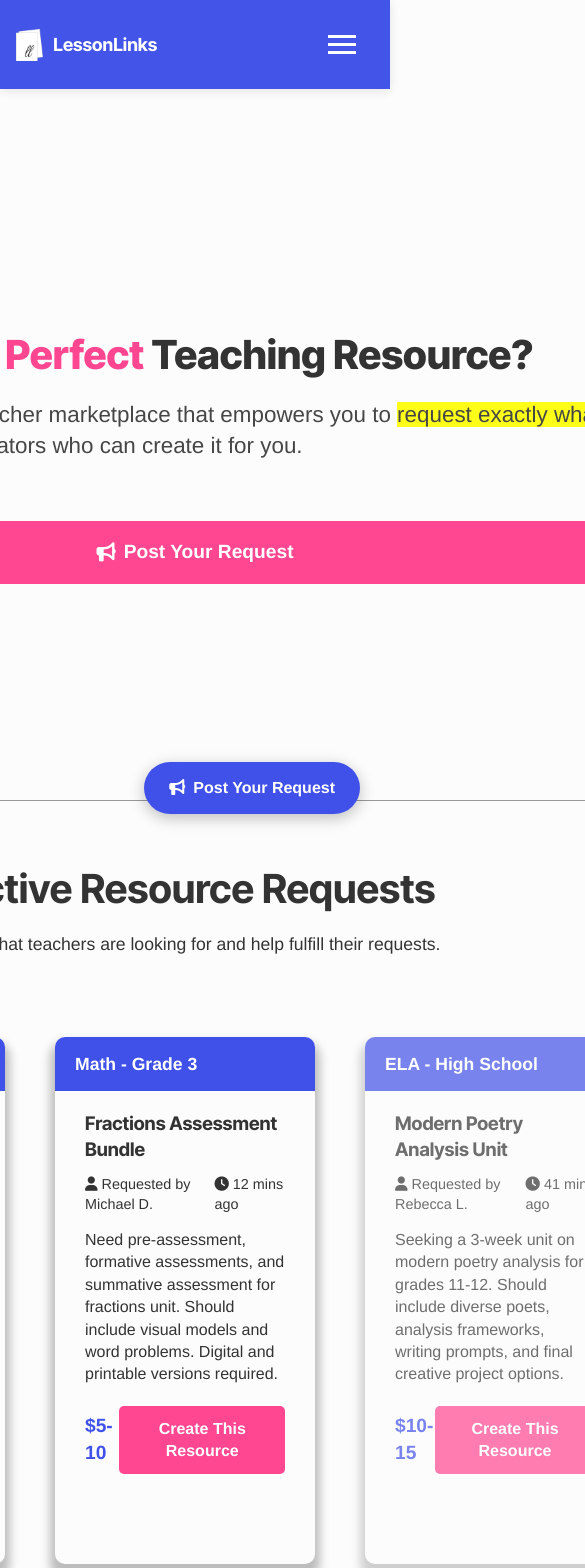
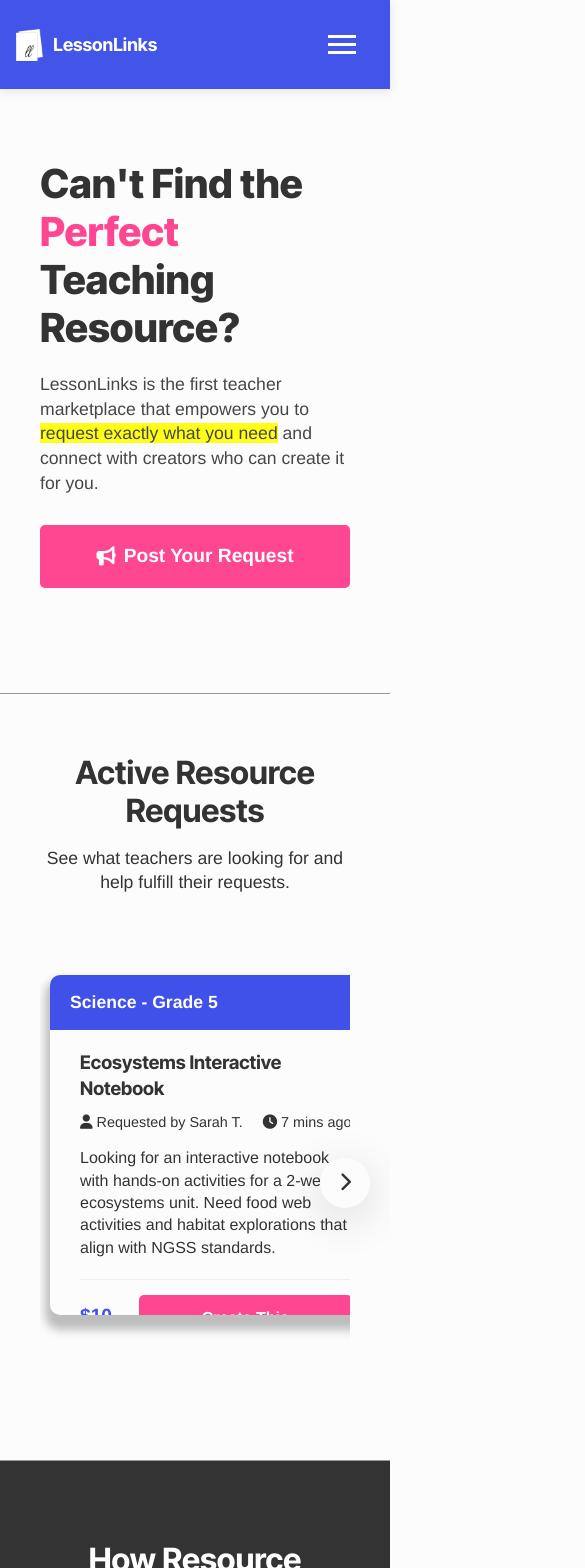
Before and after one commit to JoleneKearse/lessonLinks, a React (Vite) app in the folder client/: page / in a window 390 px wide. Shown: the top 1568 px of the page, 585 px wide, since content can reach past the window. Built offline with nearby package versions, Linux system fonts and the light colour scheme.

Commit message:
Make homepage responsive

```diff
--- a/client/src/pages/HomePage/HomePage.css
+++ b/client/src/pages/HomePage/HomePage.css
@@ -9,20 +9,32 @@
   background: var(--light);
   color: var(--dark);
   height: 100vh;
-  min-height: 700px;
+  min-height: 600px;
   max-height: 800px;
   position: relative;
   overflow: hidden;
   display: flex;
   align-items: center;
+  padding: 0 0;
+  width: 100%;
+  box-sizing: border-box;
 }
 
 .hero-content {
   display: flex;
   align-items: center;
-  padding: 80px 0;
+  padding: 60px 0;
   margin-top: 40px;
   width: 100%;
+  max-width: 1200px;
+  margin-left: auto;
+  margin-right: auto;
+  overflow-x: hidden;
+}
+
+.hero-text {
+  width: 100%;
+  max-width: 100%;
 }
 
 .hero h1 {
@@ -30,6 +42,7 @@
   font-weight: 800;
   margin-bottom: 20px;
   line-height: 1.2;
+  word-wrap: break-word;
 }
 
 .hero p {
@@ -37,6 +50,7 @@
   margin-bottom: 60px;
   opacity: 0.9;
   width: 100%;
+  max-width: 800px;
 }
 
 .hero-buttons {
@@ -75,6 +89,7 @@
   font-size: 2.5rem;
   color: var(--dark);
   margin-bottom: 15px;
+  line-height: 1.2
 }
 
 .section-title p {
@@ -125,8 +140,9 @@
   display: block !important;
 }
 
+/* Update the request cards for better responsiveness */
 .request-card, .see-all-card {
-  flex: 0 0 500px;
+  flex: 0 0 500px; /* Default size for larger screens */
   width: 500px;
   opacity: 0.7;
   transition: opacity 0.3s ease, transform 0.3s ease;
@@ -145,6 +161,9 @@
   transition: transform 0.3s ease;
   text-decoration: none;
   color: var(--dark);
+  display: flex;
+  flex-direction: column;
+  height: 340px; /* Set a fixed height for all cards */
 }
 
 .request-card:hover {
@@ -162,6 +181,9 @@
 
 .request-card-body {
   padding: 20px 30px;
+  display: flex;
+  flex-direction: column;
+  flex: 1; /* Take remaining space */
 }
 
 .request-card h3 {
@@ -179,12 +201,17 @@
 
 .request-description {
   margin-bottom: 20px;
+  overflow-y: auto; /* Allow scrolling if content is too long */
+  flex: 1; /* Take available space but allow CTA to be visible */
+  max-height: 150px; /* Limit height so CTA stays visible */
 }
 
 .request-cta {
   display: flex;
   justify-content: space-between;
   align-items: center;
+  padding-top: 15px; /* Add some spacing from the description */
+  border-top: 1px solid var(--pale-grey); /* Optional: visual separator */
 }
 
 .request-price {
@@ -318,10 +345,6 @@
   align-items: center;
 }
 
-.step-content:hover {
-  transform: scale(1.02);
-}
-
 .step-number {
   width: 50px;
   height: 50px;
@@ -340,10 +363,15 @@
 .process-step h3 {
   margin-bottom: 10px;
   color: var(--dark);
+  text-align: center;
 }
 
 .process-step p {
   color: var(--dark);
+  text-align: center;
+  flex-grow: 1;
+  display: flex;
+  align-items: center;
 }
 
 .process-connector {
@@ -371,9 +399,7 @@
 }
 
 .benefits-card {
-  flex: 1;
-  min-width: 300px;
-  max-width: 550px;
+  width: 400px;
   background: var(--light);
   border-radius: 12px;
   margin: 10px;
@@ -412,6 +438,7 @@
 
 .card-header h3 {
   font-size: 1.8rem;
+  line-height: 1.2;
   margin-bottom: 15px;
   color: var(--dark);
   display: flex;
@@ -501,15 +528,23 @@
     align-items: center;
   }
 
+  .section-title h2 {
+    font-size: 2.0rem;
+  }
+
+  .card-header h3 {
+    font-size: 1.6rem;
+  }
+
   .benefits-card {
-    width: 100%;
+    width: 380px;
   }
 }
 
 /* Floating Action Button */
 .floating-request-btn {
   position: fixed;
-  bottom: 30px;
+  bottom: 50px;
   right: 30px;
   background-color: var(--bright-bg);
   color: var(--pure-white);
@@ -518,7 +553,7 @@
   text-decoration: none;
   font-weight: bold;
   box-shadow: 0 4px 15px rgba(0, 0, 0, 0.25);
-  z-index: 1000;
+  z-index: 800;
   transition: all 0.3s ease;
 }
 
@@ -532,20 +567,41 @@
 }
 
 /* Responsive Styles */
+@media (max-width: 1200px) {
+  .hero h1 {
+    font-size: 4.5rem;
+  }
+
+  .hero p {
+    font-size: 1.3rem;
+  }
+}
+
 @media (max-width: 992px) {
   .hero-content {
-    grid-template-columns: 1fr;
+    display: flex;
+    flex-direction: column;
+    align-items: flex-start;
+    margin-top: 60px;
   }
 
   .hero {
-    padding-top: 100px;
+    min-height: 550px;
+    padding: 80px 0 60px 0;
+    height: auto;
+    display: block;
+  }
+
+  .hero h1 {
+    font-size: 3.8rem;
+  }
+
+  .hero p {
+    font-size: 1.25rem;
+    margin-bottom: 40px;
   }
 
   .hero-image {
-    display: none;
-  }
-
-  .process-connector {
     display: none;
   }
 
@@ -553,21 +609,51 @@
     flex-direction: column;
     align-items: center;
     gap: 30px;
+    position: relative;
+  }
+
+  .process-step {
+    width: 90vw;
+    height: 240px;
+    max-width: 400px;
+  }
+
+  /* Update connector to be vertical */
+  .process-connector {
+    top: 0;
+    bottom: 0;
+    left: 50%;
+    right: auto;
+    width: 2px;
+    height: auto;
+    transform: translateX(-50%);
   }
 
   .request-card,
   .see-all-card {
-    flex: 0 0 280px;
+    flex: 0 0 500px;
+    width: 500px;
   }
 }
 
 @media (max-width: 768px) {
-  .hero h1 {
-    font-size: 2.5rem;
+  .hero {
+    min-height: 500px;
+    padding: 90px 0 60px 0;
   }
 
-  .hero {
-    padding-top: 90px;
+  .hero h1 {
+    font-size: 3rem;
+  }
+
+  .hero p {
+    font-size: 1.2rem;
+    margin-bottom: 40px;
+  }
+
+  .hero-content {
+    padding: 40px 0;
+    margin-top: 40px;
   }
 
   .nav-links {
@@ -585,6 +671,64 @@
 
   .request-card,
   .see-all-card {
-    flex: 0 0 260px;
+    flex: 0 0 500px; /* Even smaller on tablets */
+    width: 500px;
+  }
+
+  .floating-request-btn {
+    display: none;
   }
 }
+
+@media (max-width: 576px) {
+  .hero {
+    min-height: 450px;
+    padding: 100px 0 60px 0;
+  }
+
+  .hero h1 {
+    font-size: 2.5rem;
+  }
+
+  .hero p {
+    font-size: 1.1rem;
+    margin-bottom: 30px;
+  }
+
+  .hero-content {
+    padding: 30px 0;
+    margin-top: 30px;
+  }
+
+  .request-card,
+  .see-all-card {
+    flex: 0 0 85vw; /* Responsive width on mobile - 85% of viewport */
+    width: 85vw;
+    min-width: 260px; /* Minimum width to prevent cards from being too small */
+  }
+
+  .benefits-card {
+    width: 90%;
+    max-width: 380px;
+  }
+
+  .card-header h3 {
+    font-size: 1.6rem;
+  }
+}
+
+@media (max-width: 375px) {
+  .hero h1 {
+    font-size: 2.2rem;
+  }
+
+  .hero p {
+    font-size: 1rem;
+  }
+}
+
+/* Add this to ensure the entire page doesn't have horizontal overflow */
+.homepage {
+  overflow-x: hidden;
+  width: 100%;
+}
```
